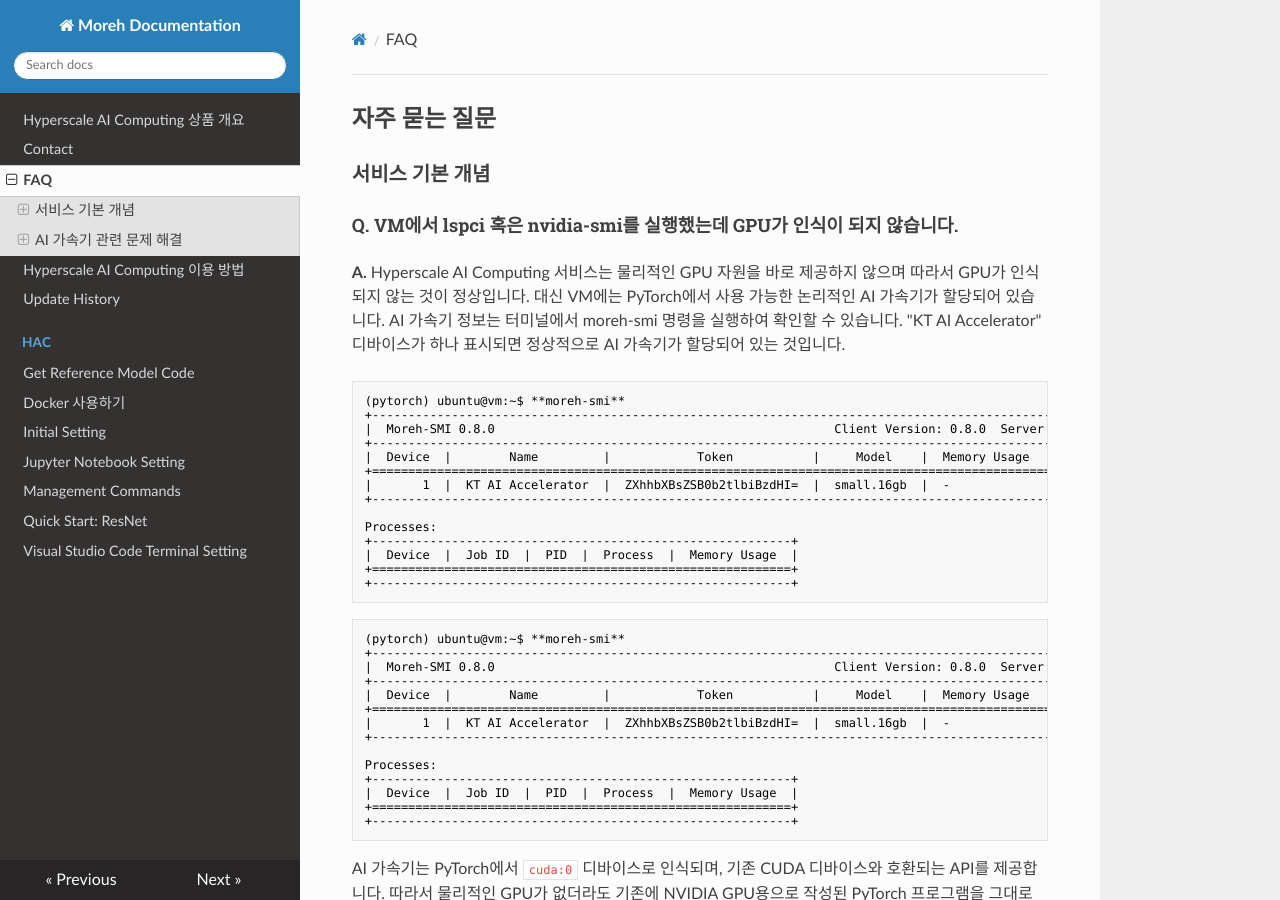
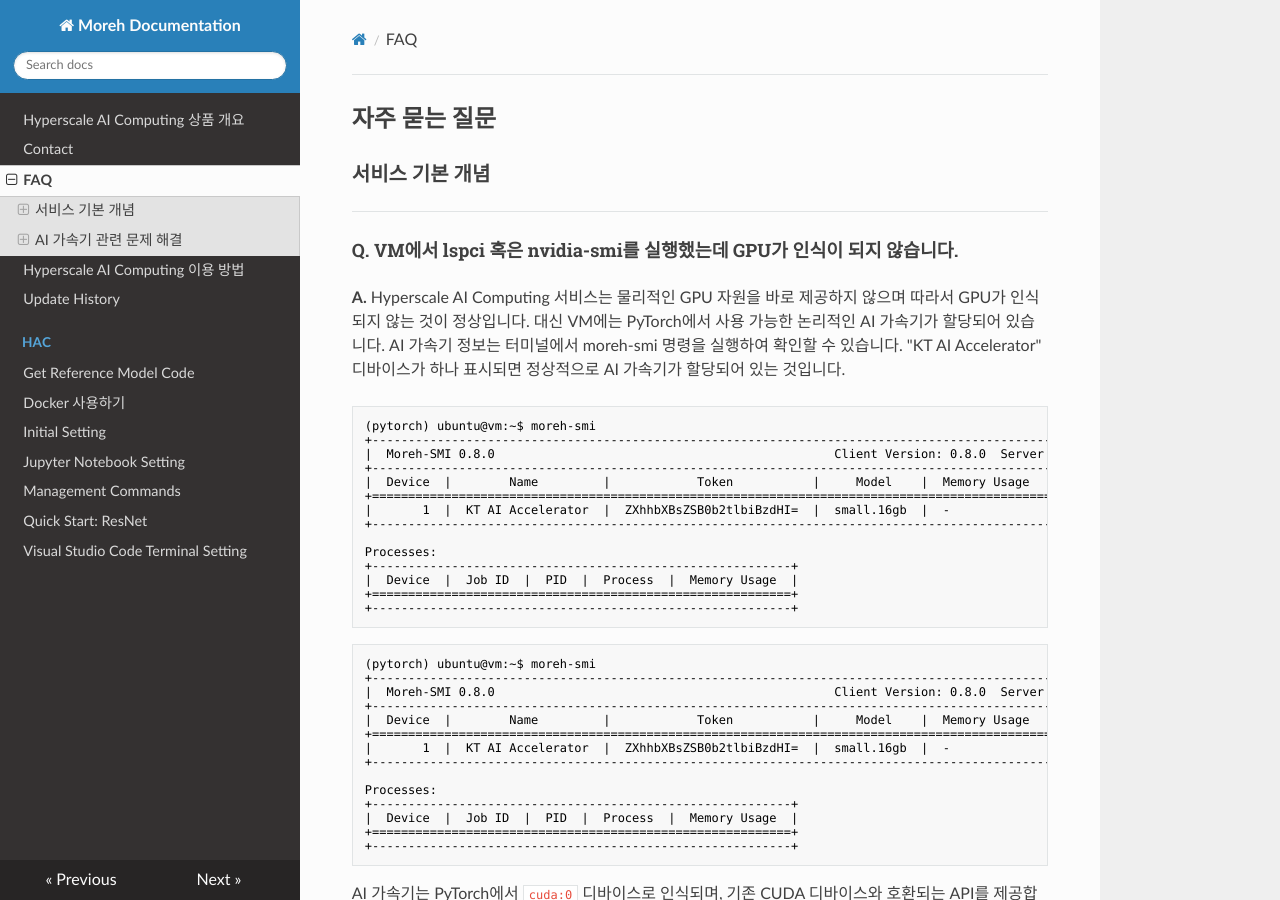
Before and after one commit to johyun1001/moreh-docs-public, an MkDocs documentation site: the page built from docs/FAQ.md, in a window 1280 px wide and 900 px high. Built offline with MkDocs 1.6.1, drawn with Linux system fonts in a browser that asks for light colours; nearby versions of some CDN libraries; some of the changed text lies outside the part shown.

Commit message:
modified simple issue

````diff
--- a/docs/FAQ.md
+++ b/docs/FAQ.md
@@ -1,13 +1,15 @@
 ## 자주 묻는 질문
 
 ### 서비스 기본 개념
+
+---
 
 #### **Q. VM에서 lspci 혹은 nvidia-smi를 실행했는데 GPU가 인식이 되지 않습니다.**
 
 **A.** Hyperscale AI Computing 서비스는 물리적인 GPU 자원을 바로 제공하지 않으며 따라서 GPU가 인식되지 않는 것이 정상입니다. 대신 VM에는 PyTorch에서 사용 가능한 논리적인 AI 가속기가 할당되어 있습니다. AI 가속기 정보는 터미널에서 moreh-smi 명령을 실행하여 확인할 수 있습니다. "KT AI Accelerator" 디바이스가 하나 표시되면 정상적으로 AI 가속기가 할당되어 있는 것입니다.
 
 ```shell
-(pytorch) ubuntu@vm:~$ **moreh-smi**
+(pytorch) ubuntu@vm:~$ moreh-smi
 +--------------------------------------------------------------------------------------------------------------+
 |  Moreh-SMI 0.8.0                                               Client Version: 0.8.0  Server Version: 0.8.0  |
 +--------------------------------------------------------------------------------------------------------------+
@@ -24,7 +26,7 @@ Processes:
 ```
 
 ```shell
-(pytorch) ubuntu@vm:~$ **moreh-smi**
+(pytorch) ubuntu@vm:~$ moreh-smi
 +--------------------------------------------------------------------------------------------------------------+
 |  Moreh-SMI 0.8.0                                               Client Version: 0.8.0  Server Version: 0.8.0  |
 +--------------------------------------------------------------------------------------------------------------+
@@ -41,6 +43,8 @@ Processes:
 ```
 
 AI 가속기는 PyTorch에서 `cuda:0` 디바이스로 인식되며, 기존 CUDA 디바이스와 호환되는 API를 제공합니다. 따라서 물리적인 GPU가 없더라도 기존에 NVIDIA GPU용으로 작성된 PyTorch 프로그램을 그대로 실행할 수 있습니다.
+
+---
 
 #### **Q. Hyperscale AI Computing은 어떤 방식으로 GPU 자원을 사용하게 되나요?**
 
@@ -60,6 +64,8 @@ AI 가속기는 PyTorch에서 `cuda:0` 디바이스로 인식되며, 기존 CUDA
 
 AI 가속기의 사양이 높아지면 PyTorch 프로그램을 실행하기 위해 수~수십 개의 GPU를 동시에 사용할 수도 있습니다. 하지만 사용자는 이를 위해 PyTorch 프로그램을 DataParallel, DistributedDataParallel 등을 사용해 병렬화할 필요가 전혀 없습니다. AI 가속기에서는 단일 GPU를 위한 PyTorch 프로그램을 실행하면 됩니다. Hyperscale AI Computing 컴파일러가 자동으로 연산 작업을 병렬화하여 여러 GPU 자원에서 분산 처리합니다.
 
+---
+
 #### **Q. Hyperscale AI Computing 서비스는 일반 GPU 서버와 어떤 차이점이 있나요?**
 
 **A.** Hyperscale AI Computing 서비스는 물리 GPU를 제공하는 대신 “KT AI Accelerator”라는 가상의 AI 가속기를 제공합니다. 기존 GPU 서버에서는 CUDA를 설치하고 CUDA 기반의 PyTorch를 설치하여 GPU를 사용하였습니다. 반면 Hyperscale AI Computing 서비스에서는 KT Cloud가 별도로 제공하는 PyTorch 버전을 사용해야 합니다. 여기에는 GPU 가상화 및 자동 병렬화를 위한 기능이 함께 포함되어 있습니다.
@@ -68,6 +74,8 @@ AI 가속기의 사양이 높아지면 PyTorch 프로그램을 실행하기 위
 
 기존 GPU 서버와 Hyperscale AI Computing 서비스 간의 차이점을 정리하자면 다음과 같습니다.
 
+---
+
 #### **Q. Hyperscale AI Computing의 AI 가속기 모델은 어떤 기준으로 선택해야 하나요?**
 
 **A.** 공식 지원 모델을 사용 중인 경우 해당 모델의 매뉴얼에 AI 가속기 모델 별 예상 학습 시간이 안내되어 있습니다. 이를 참고하여 AI 가속기 모델을 선택하십시오.
@@ -75,6 +83,8 @@ AI 가속기의 사양이 높아지면 PyTorch 프로그램을 실행하기 위
 AI 가속기의 연산 성능과 메모리 용량은 같은 비율로 증가합니다. 즉 small.64gb 모델보다 medium.128gb 모델이 2배, 그리고 medium.128gb 모델보다 large.256gb 모델이 2배 높은 연산 성능과 메모리 용량을 가집니다. 물론 실제 프로그램 실행 시에 연산 속도가 정확히 2배씩 향상되지는 않으므로 이 점을 감안하시기 바랍니다. 프로그램의 연산량이 많지 않은 경우 AI 가속기 사양을 높이더라도 연산 속도가 개선되지 않거나 오히려 떨어질 수 있습니다.
 
 Hyperscale AI Computing VM을 생성한 후에도 언제든지 필요하다면 AI 가속기 모델을 다른 것으로 변경할 수 있습니다. 따라서 정확히 어느 정도 사양이 필요한지 모르신다면 일단 서비스를 이용하시면서 조정을 해 나가시기를 권장드립니다.
+
+---
 
 #### **Q. 기존에 DataParallel 혹은 DistributedDataParallel로 병렬 처리하여 사용하던 코드가 있습니다. 이를 Hyperscale AI Computing 서비스에서 실행하려면 어떻게 해야 하나요?**
 
@@ -157,6 +167,8 @@ NVIDIA GPU 사용 시 NVIDIA의 base image를 바탕으로 다른 이미지를
 
 ### AI 가속기 관련 문제 해결
 
+---
+
 #### **Q. KT Cloud에서 Hyperscale AI Computing 서비스용으로 별도 제공하는 PyTorch는 어떻게 설치해야 하나요?**
 
 **A.** VM을 처음 만들면 Hyperscale AI Computing 서비스용 PyTorch가 미리 설치되어 있습니다. 터미널에서 `conda list torch`를 실행하였을 때 PyTorch 버전이 `1.7.1+cu110.moreh00.0.0`와 같은 형식으로 표시될 것입니다.
@@ -173,6 +185,8 @@ torchvision               0.8.2                    pypi_0    pypi
 
 PyTorch를 다른 버전으로 재설치할 경우 AI 가속기를 정상적으로 사용할 수 없으므로 유의하시기 바랍니다. 특히 `requirements.txt` 파일에 적힌 패키지를 일괄 설치하는 과정에서 이런 일이 발생할 수 있습니다. 터미널에서 `update-moreh --force`를 실행하면 Hyperscale AI Computing 서비스용 PyTorch를 다시 복구할 수 있습니다.
 
+---
+
 #### **Q. VM 로그인 시 기본적으로 “pytorch”라는 Anaconda 가상 환경이 활성화됩니다. 다른 가상 환경을 만들 수는 없습니까?**
 
 A. “pytorch” 가상 환경에는 이미 Hyperscale AI Computing 서비스를 위한 각종 소프트웨어 설정이 완료되어 있으므로 가급적 해당 환경에서 시스템을 사용해 주시기를 권장 드립니다.
@@ -186,6 +200,8 @@ A. “pytorch” 가상 환경에는 이미 Hyperscale AI Computing 서비스를
 ```
 
 여러 개의 가상 환경에서 동시에 AI 가속기를 사용하시려는 경우 반드시 모든 가상 환경에서 동일 버전의 PyTorch가 설치되어 있어야 합니다. 각 가상 환경에서 차례로 update-moreh 명령을 실행하여 최신 버전의 소프트웨어를 설치할 수 있습니다.
+
+---
 
 #### **Q. PyTorch 프로그램을 실행하였는데 "Two or more processes cannot use KT AI Accelerator at the same time." 메시지가 출력되고 프로그램이 멈춰 있습니다.**
 
@@ -201,6 +217,8 @@ A. “pytorch” 가상 환경에는 이미 Hyperscale AI Computing 서비스를
 ```
 
 만약 AI 가속기를 사용하는 다른 프로그램이 없는데도 위와 같은 메시지가 표시된다면 다음 질문을 참고하십시오.
+
+---
 
 #### **Q. VM에서 실행 중인 다른 PyTorch 프로그램이 없음에도 불구하고 계속 "Two or more processes cannot use KT AI Accelerator at the same time." 메시지가 출력됩니다.**
 
@@ -233,6 +251,8 @@ Device release success.
 
 이 두 가지 방법으로도 문제가 해결되지 않으면 기술 지원을 받으시기 바랍니다.
 
+---
+
 #### **Q. PyTorch 프로그램을 실행하였는데 "Not enough resources are currently available for KT AI Accelerator." 메시지가 출력되고 프로그램이 멈춰 있습니다.**
 
 **A.** Hyperscale AI Computing 시스템에 동시에 너무 많은 자원 할당 요청이 들어 올 경우 일시적으로 GPU 자원의 신규 할당이 불가능할 수 있습니다. 이 경우 프로그램이 메시지를 출력하고 GPU 자원이 할당될 때까지 대기할 수 있습니다. 이 경우 가만히 있으면 GPU 자원을 할당 받은 이후 자동으로 실행이 재개됩니다.
@@ -243,6 +263,8 @@ Device release success.
 [info] Requesting resources for KT AI Accelerator from the server...
 [warning] Not enough resources are currently available for KT AI Accelerator. All resources in the system are being used by other users. The program will resume automatically when resources become available...
 ```
+
+---
 
 #### **Q. PyTorch 프로그램을 실행하였는데 "The current version of Moreh AI Framework is outdated and no longer supported in the system" 메시지가 출력되고 프로그램이 강제 종료됩니다.**
 
@@ -264,6 +286,8 @@ installed : /usr/bin/update-moreh
 installed : /usr/lib/libcommunication.so
 installed : /usr/lib/libmodnnruntime.so
 ```
+
+---
 
 #### **Q. PyTorch 프로그램을 실행하였는데 CUDA error가 출력되면서 프로그램이 강제 종료됩니다.**
 
@@ -303,6 +327,8 @@ Type "help", "copyright", "credits" or "license" for more information.
 
 애플리케이션에 NVIDIA GPU 의존적인 기능이 포함되어 있는 경우 Hyperscale AI Computing 서비스용 PyTorch가 정상 설치되었더라도 CUDA error가 발생할 수 있습니다. 이 경우 별도로 기술 지원을 받으시기 바랍니다.
 
+---
+
 #### **Q. PyTorch 프로그램을 실행하거나 update-moreh 명령을 실행할 때 "ImportError: numpy.core.multiarray failed to import" 에러가 발생합니다.**
 
 **A.** 시스템에 너무 낮은 버전(1.16 미만)의 NumPy 라이브러리가 설치되어 문제가 발생할 수 있습니다. 다음과 같이 실행하여 현재 설치된 NumPy 버전을 확인하십시오.
@@ -321,16 +347,20 @@ numpy                     1.15.2                   pypi_0    pypi
 (pytorch) ubuntu@vm:~$ **conda install numpy -c conda-forge**
 ```
 
+---
+
 #### **Q. PyTorch 프로그램을 실행하거나 moreh-smi 혹은 moreh-switch-model 명령을 실행하였는데 "SDA token is not given." 에러가 발생합니다.**
 
 **A.** Hyperscale AI Computing 서비스는 AI 가속기를 식별하기 위해 /etc/moreh/token 파일의 내용을 읽어 옵니다. 다음과 같이 실행하여 해당 파일이 접근 가능한지 확인하십시오.
 
 ```
-(pytorch) ubuntu@vm:~$ **cat /etc/moreh/token**
+(pytorch) ubuntu@vm:~$ cat /etc/moreh/token
 ZXhhbXBsZSB0b2tlbiBzdHI=
 ```
 
 만약 위와 같이 실행하였을 때 문제가 발생한다면 기술 지원을 받으시기 바랍니다.
+
+---
 
 #### **Q. moreh-switch-model 명령으로 AI 가속기 모델을 바꾸려고 하니 "The model cannot be switched while the KT AI Accelerator is in use." 에러가 발생합니다.**
 
@@ -338,13 +368,19 @@ ZXhhbXBsZSB0b2tlbiBzdHI=
 
 - VM에서 실행 중인 다른 PyTorch 프로그램이 없음에도 불구하고 계속 "Two or more processes cannot use KT AI Accelerator at the same time." 메시지가 출력됩니다.
 
+---
+
 #### **Q. PyTorch 프로그램을 실행하였는데 "KT AI Accelerator memory not enough." 메시지가 출력되고 프로그램이 강제 종료됩니다.**
 
 **A.** AI 가속기의 메모리 용량이 부족하여 해당 프로그램의 실행이 실패하였음을 의미합니다. 공식 지원 모델을 사용 중인 경우 해당 모델의 매뉴얼에 안내된 권장 batch size를 사용하였는지 확인해 보십시오. 혹은 moreh-switch-model 명령을 사용해 AI 가속기 모델을 더 고사양으로 변경한 다음 프로그램을 실행하여 보십시오.
 
+---
+
 #### **Q. PyTorch 프로그램을 실행하였는데 "Failed to initialize the worker daemon for KT AI Accelerator." 메시지가 출력되고 프로그램이 강제 종료됩니다.**
 
 **A.** VM이 할당받은 GPU 자원을 초기화하는 과정에서 문제가 생겼음을 의미합니다. 프로그램을 다시 한 번 실행해 보시고, 같은 증상이 여러 번 반복되면 기술 지원을 받으시기 바랍니다. 기술 지원 시 프로그램을 실행한 시간이 언제인지를 전달해 주시면 더 빨리 도움을 드릴 수 있습니다.
+
+---
 
 #### **Q. PyTorch 프로그램을 실행하였는데 "Connecting to resources on the server" 메시지 직후에 "The connection to the server has been lost." 메시지가 출력되고 프로그램이 강제 종료됩니다.**
 
@@ -360,12 +396,16 @@ ZXhhbXBsZSB0b2tlbiBzdHI=
 
 서버 접속 장애로 인해 프로그램이 강제 종료된 경우 해당 실행 건에 대해서는 요금이 부과되지 않습니다.
 
+---
+
 #### **Q. PyTorch 프로그램을 실행하였는데 GPU 연산이 한참 실행되던 중에 갑자기 "The connection to the server has been lost." 메시지가 출력되고 프로그램이 강제 종료됩니다.**
 
 **A.** VM이 할당받은 GPU 자원과 통신하는 과정에서 문제가 생겼음을 의미합니다. 프로그램을 다시 한 번 실행해 보시고, 같은 증상이 여러 번 반복되면 기술 지원을 받으시기 바랍니다. 기술 지원 시 프로그램을 실행한 시간이 언제인지를 전달해 주시면 더 빨리 도움을 드릴 수 있습니다.
 
 서버 통신 장애로 인해 프로그램이 강제 종료된 경우 해당 실행 건에 대해서는 요금이 부과되지 않습니다.
 
+---
+
 #### **Q. PyTorch 프로그램을 실행하였는데 "An internal error occurred in the KT AI Accelerator" 메시지가 출력되고 프로그램이 강제 종료됩니다.**
 
 **A.** GPU 자원 내부에서 연산 에러가 생겼음을 의미합니다. 메시지 아래에 출력되는 "Error message:" 란의 내용을 첨부하여 기술 지원을 받으시기 바랍니다.
````
